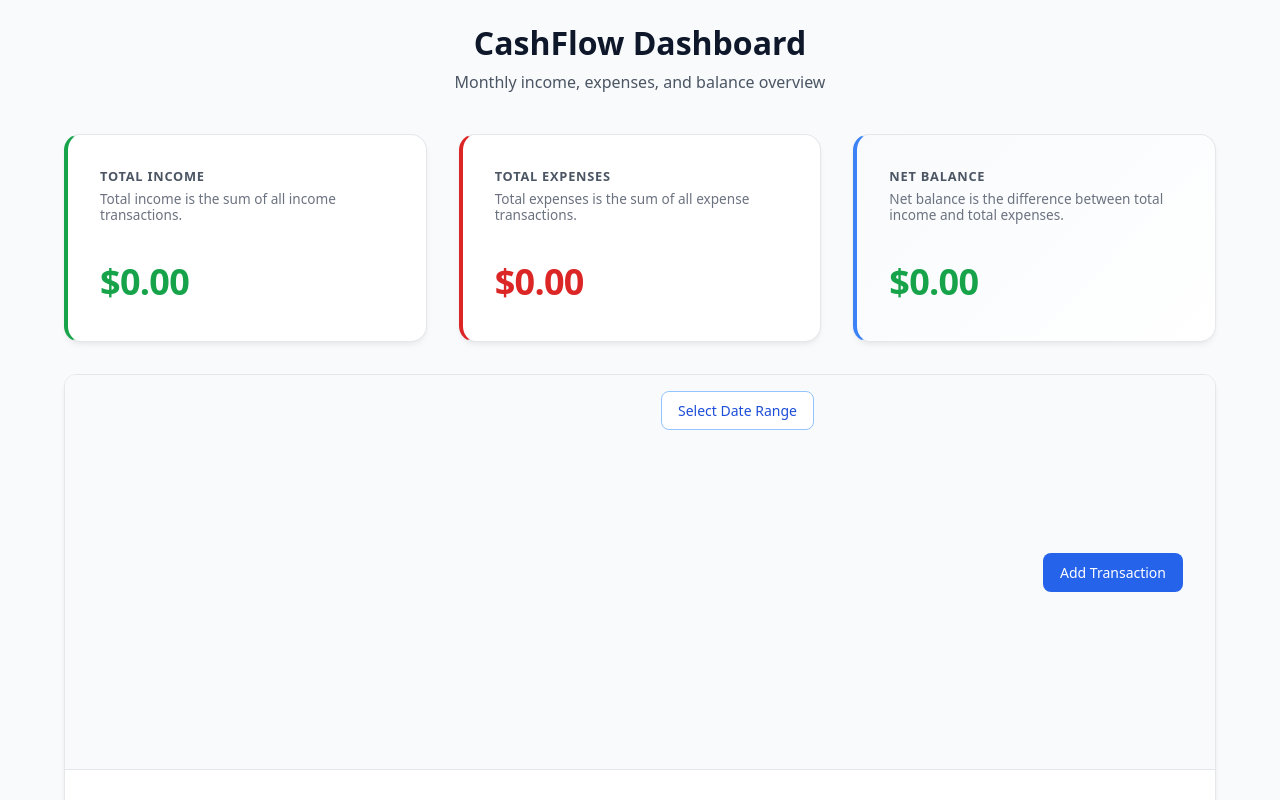
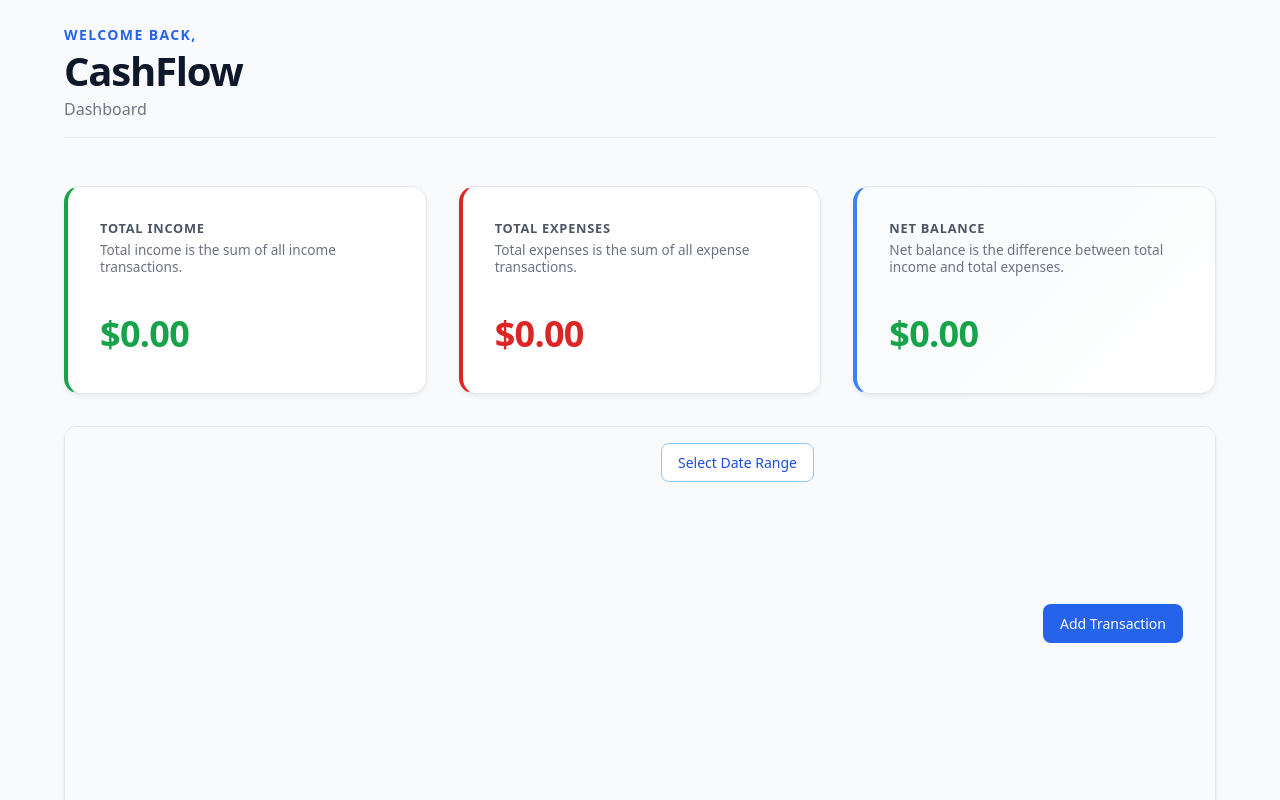
Before and after one commit to Brijsunil2/cashflow-simulator, a React (Vite) app in the folder frontend/: page / in a window 1280 px wide. Shown: the top 800 px of the page. Built offline with nearby package versions, Linux system fonts and the light colour scheme.

Commit message:
refactor: update dashbard header

```diff
--- a/frontend/src/pages/Dashboard/Dashboard.jsx
+++ b/frontend/src/pages/Dashboard/Dashboard.jsx
@@ -35,8 +35,13 @@ const Dashboard = () => {
     <div className="page">
       <div className="page-container dashboard">
         <header className="dashboard__header">
-          <h1>CashFlow Dashboard</h1>
-          <p>Monthly income, expenses, and balance overview</p>
+          <div className="dashboard__header-content">
+            <div className="dashboard__header-text">
+              <span className="dashboard__header-greeting">Welcome back,</span>
+              <h1>CashFlow</h1>
+              <p className="dashboard__header-subtitle">Dashboard</p>
+            </div>
+          </div>
         </header>
 
         <section className="dashboard__summary">
--- a/frontend/src/pages/Dashboard/Dashboard.scss
+++ b/frontend/src/pages/Dashboard/Dashboard.scss
@@ -54,25 +54,89 @@
   }
 
   &__header {
-    align-items: center;
-    display: flex;
-    flex-direction: column;
-    gap: $space-2;
-    margin-bottom: $space-2;
-    text-align: center;
+    margin-bottom: $space-4;
+    padding-bottom: $space-4;
+    border-bottom: 1px solid $color-border;
+
+    &-content {
+      display: flex;
+      justify-content: space-between;
+      align-items: flex-end;
+      gap: $space-6;
+
+      @media (max-width: map.get($breakpoints, md)) {
+        flex-direction: column;
+        align-items: flex-start;
+      }
+    }
+
+    &-text {
+      display: flex;
+      flex-direction: column;
+      gap: $space-1;
+    }
+
+    &-greeting {
+      font-size: $font-sm;
+      color: $color-primary-600;
+      font-weight: $weight-bold;
+      text-transform: uppercase;
+      letter-spacing: 0.1em;
+    }
 
     h1 {
       color: $color-text-primary;
-      font-size: $font-xxl;
-      font-weight: $weight-bold;
-      line-height: $line-tight;
+      font-size: 2.5rem;
+      font-weight: 900;
+      line-height: 1.1;
       margin: 0;
+      letter-spacing: -0.03em;
     }
 
-    p {
+    &-subtitle {
       color: $color-text-secondary;
       font-size: $font-md;
       margin: 0;
+      opacity: 0.8;
+    }
+
+    &-meta {
+      display: flex;
+      align-items: center;
+      gap: $space-4;
+    }
+  }
+
+  &__current-date {
+    display: flex;
+    flex-direction: column;
+    align-items: flex-end;
+    text-align: right;
+    padding-left: $space-6;
+    border-left: 2px solid $color-primary-100;
+
+    @media (max-width: map.get($breakpoints, md)) {
+      align-items: flex-start;
+      text-align: left;
+      padding-left: 0;
+      border-left: none;
+      padding-top: $space-4;
+      border-top: 1px dashed $color-border;
+      width: 100%;
+    }
+
+    .date-label {
+      font-size: 0.7rem;
+      color: $color-text-secondary;
+      font-weight: $weight-bold;
+      text-transform: uppercase;
+      letter-spacing: 0.05em;
+    }
+
+    .date-value {
+      font-size: $font-lg;
+      font-weight: $weight-bold;
+      color: $color-text-primary;
     }
   }
 
```
